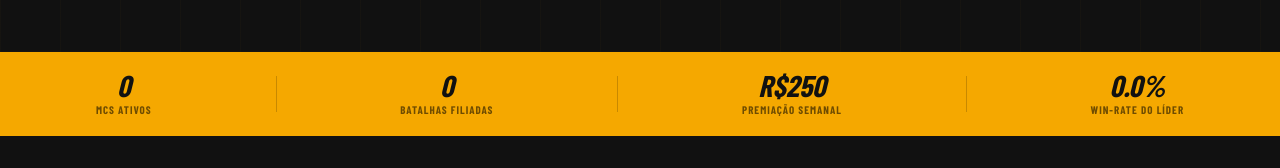
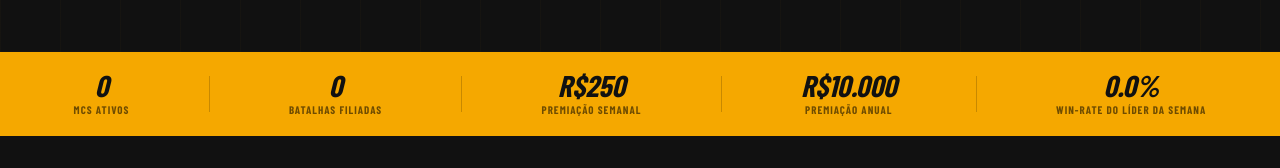
Before and after one commit to centraldemcs/liga-central-mcs, a Next.js app: page / in a window 1280 px wide. Shown: the part 507-675 px from the top of the page. Built offline with nearby package versions, Linux system fonts and the light colour scheme; no server answers; the database is empty; a web font is replaced by a local one.

Commit message:
feat: premiacao anual e win-rate da semana na stats bar

```diff
--- a/app/components/home/StatsBar.tsx
+++ b/app/components/home/StatsBar.tsx
@@ -16,7 +16,9 @@ export default function StatsBar({ totalMcs, totalBatalhas, winRateLider }: Stat
       <div style={{ width: '1px', height: '36px', background: 'rgba(0,0,0,0.18)' }} />
       <StatItem value="R$250" label="Premiação Semanal" />
       <div style={{ width: '1px', height: '36px', background: 'rgba(0,0,0,0.18)' }} />
-      <StatItem value={`${winRateLider.toFixed(1)}%`} label="Win-Rate do Líder" />
+      <StatItem value="R$10.000" label="Premiação Anual" />
+      <div style={{ width: '1px', height: '36px', background: 'rgba(0,0,0,0.18)' }} />
+      <StatItem value={`${winRateLider.toFixed(1)}%`} label="Win-Rate do Líder da Semana" />
     </div>
   )
 }
```
